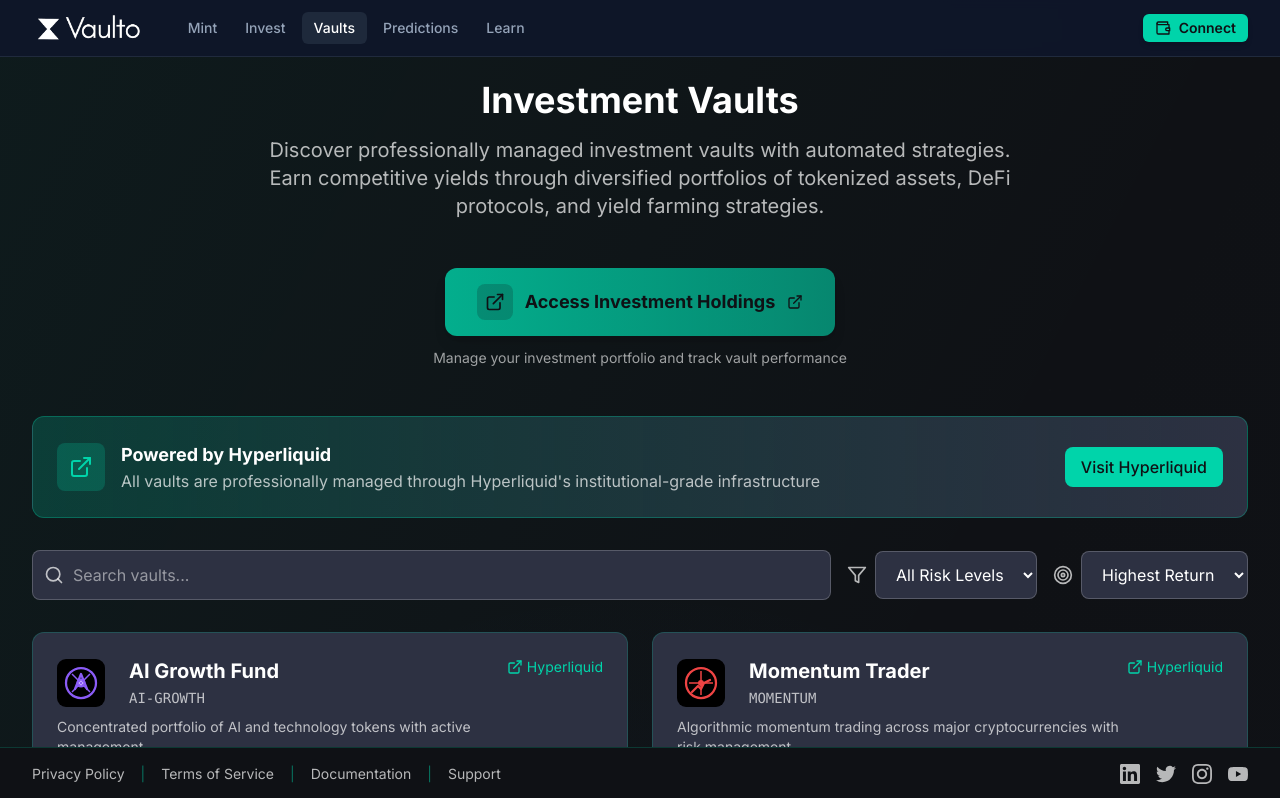
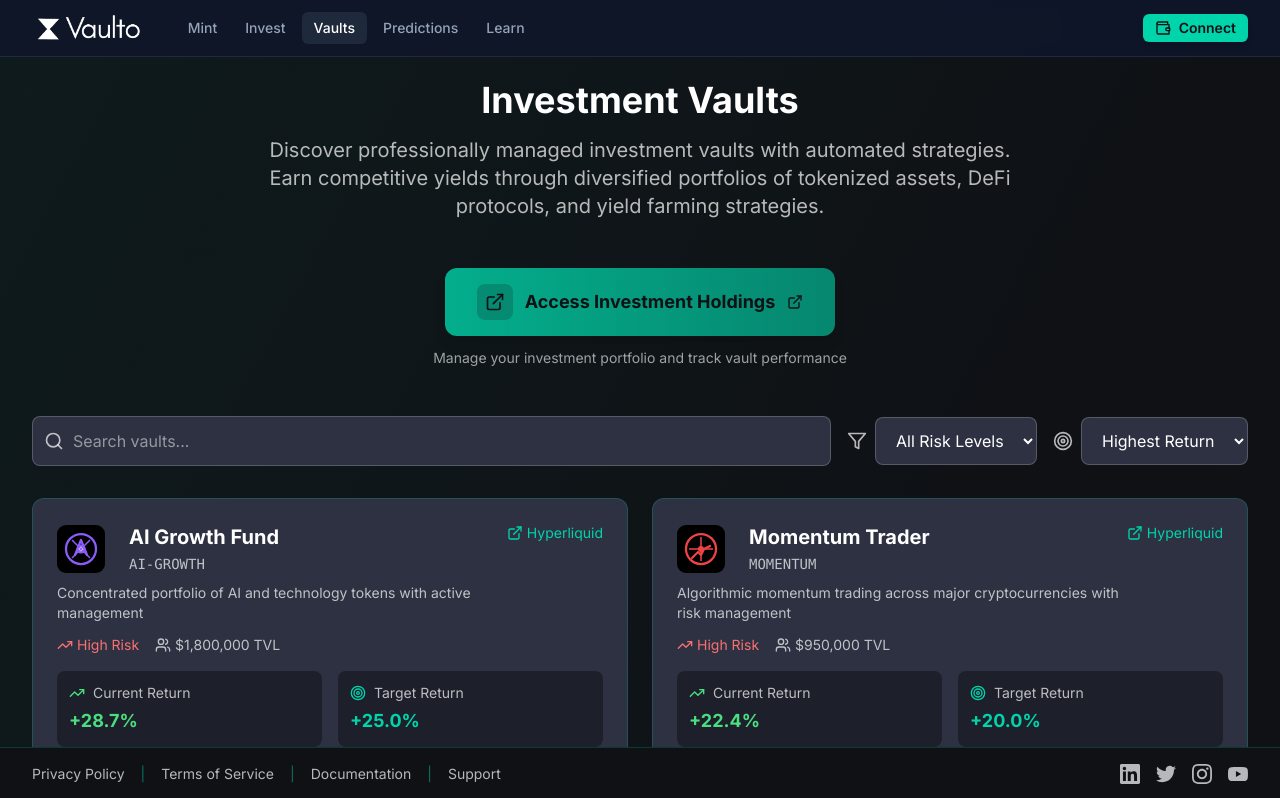
Before and after one commit to charlie-818/vaulto-platform, a Next.js app: page /vaults in a window 1280 px wide. Shown: the top 798 px of the page. Built offline with nearby package versions, Linux system fonts and the light colour scheme.

Commit message:
Remove Hyperliquid integration banner from vaults page

```diff
--- a/app/vaults/page.tsx
+++ b/app/vaults/page.tsx
@@ -137,31 +137,6 @@
           </p>
         </div>
 
-        {/* Hyperliquid Integration Banner */}
-        <div className="bg-gradient-to-r from-vaulto-primary/20 to-vaulto-secondary border border-vaulto-primary/30 rounded-xl p-6 mb-8">
-          <div className="flex items-center justify-between">
-            <div className="flex items-center space-x-4">
-              <div className="w-12 h-12 bg-vaulto-primary/20 rounded-lg flex items-center justify-center">
-                <ExternalLink className="w-6 h-6 text-vaulto-primary" />
-              </div>
-              <div>
-                <h3 className="text-lg font-bold text-vaulto-light">Powered by Hyperliquid</h3>
-                <p className="text-vaulto-light/70">
-                  All vaults are professionally managed through Hyperliquid's institutional-grade infrastructure
-                </p>
-              </div>
-            </div>
-            <a
-              href="https://hyperliquid.xyz"
-              target="_blank"
-              rel="noopener noreferrer"
-              className="px-4 py-2 bg-vaulto-primary text-vaulto-dark font-medium rounded-lg hover:bg-vaulto-primary/90 transition-colors"
-            >
-              Visit Hyperliquid
-            </a>
-          </div>
-        </div>
-
         {/* Filters */}
         <div className="flex flex-col sm:flex-row gap-4 mb-8">
           <div className="flex-1 relative">
```
